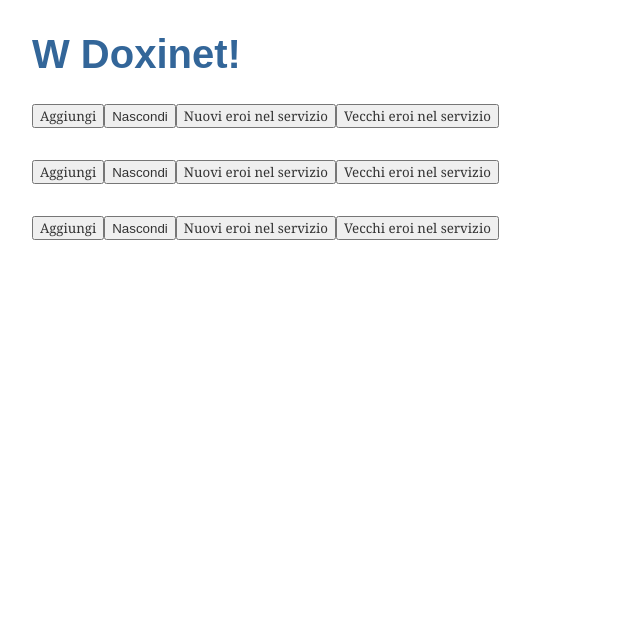
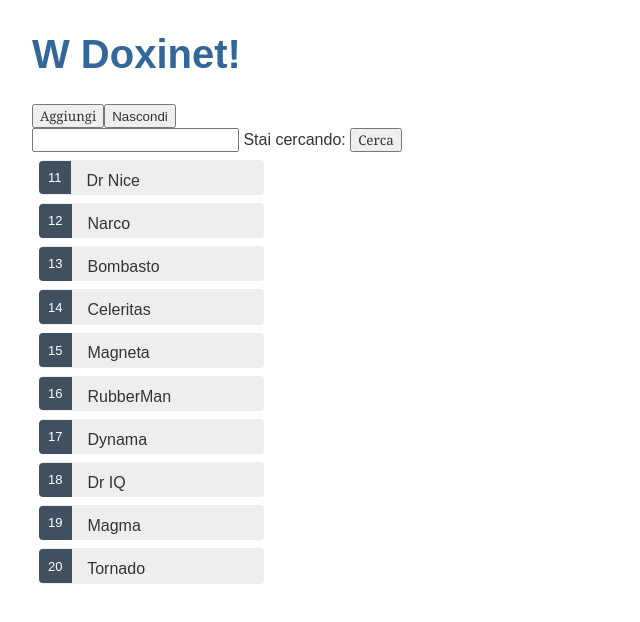
Before and after one commit to andrea-colleoni/doxinet-ng, an Angular app in the folder doxi-ng/: page / in a window 1280 px wide. Shown: the top 622 px of the page, without its empty margins (0-640 px from the left). Built offline with nearby package versions, Linux system fonts and the light colour scheme.

Commit message:
esercizio filtro eroi

```diff
--- a/doxi-ng/src/app/app.component.html
+++ b/doxi-ng/src/app/app.component.html
@@ -1,4 +1,2 @@
 <h1>{{title}}</h1>
 <app-heroes></app-heroes>
-<app-heroes></app-heroes>
-<app-heroes></app-heroes>
--- a/doxi-ng/src/app/heroes/heroes.component.html
+++ b/doxi-ng/src/app/heroes/heroes.component.html
@@ -3,11 +3,11 @@
 <button (click)="toggle()">
   <span *ngIf="show">Nascondi</span>
   <span *ngIf="!show">Mostra</span>
-</button>
-<button (click)="cambia1()">Nuovi eroi nel servizio</button>
-<button (click)="cambia2()">Vecchi eroi nel servizio</button>
+</button><br>
+<input type="text" [(ngModel)]="search" (keyup)="filter()">
+  Stai cercando: {{search}} <button (click)="filter()">Cerca</button>
 <ul class="heroes" *ngIf="show">
-  <li *ngFor="let hero of heroes | async"
+  <li *ngFor="let hero of filteredHeroes"
       [class.selected]="hero === selectedHero"
       (click)="selectHero(hero)">
       <span class="badge">{{hero.id}}</span> {{hero.name}}
--- a/doxi-ng/src/app/heroes/heroes.component.ts
+++ b/doxi-ng/src/app/heroes/heroes.component.ts
@@ -1,7 +1,6 @@
 import { Component, OnInit } from '@angular/core';
 import { Hero } from '../hero';
 import { HeroService } from '../hero.service';
-import { Observable } from 'rxjs';
 
 
 @Component({
@@ -12,8 +11,10 @@ import { Observable } from 'rxjs';
 export class HeroesComponent implements OnInit {
 
   selectedHero: Hero;
-  heroes: Observable<Hero[]>;
+  heroes: Hero[];
+  filteredHeroes: Hero[];
   show: boolean;
+  search = '';
 
   constructor(
     public hs: HeroService
@@ -21,12 +22,13 @@ export class HeroesComponent implements OnInit {
 
   ngOnInit() {
     // this.heroes = this.hs.getHeroesOld();
-    /*
-    this.hs.getHeroes().subscribe(h => {
+
+    this.hs.heroes.subscribe(h => {
         this.heroes = h;
+        this.filter();
     });
-    */
-    this.heroes = this.hs.heroes;
+
+    this.hs.vecchioArrayDiEroi();
     this.show = true;
   }
 
@@ -36,6 +38,13 @@ export class HeroesComponent implements OnInit {
 
   addHero() {
     // this.hs.addHero( {id: 21, name: 'Superman'} );
+  }
+
+  filter() {
+    console.log(this.search);
+    this.filteredHeroes =
+      this.heroes
+        .filter(h => this.search === '' || h.name.toLowerCase().indexOf(this.search.toLowerCase()) >= 0);
   }
 
   toggle() {
```
